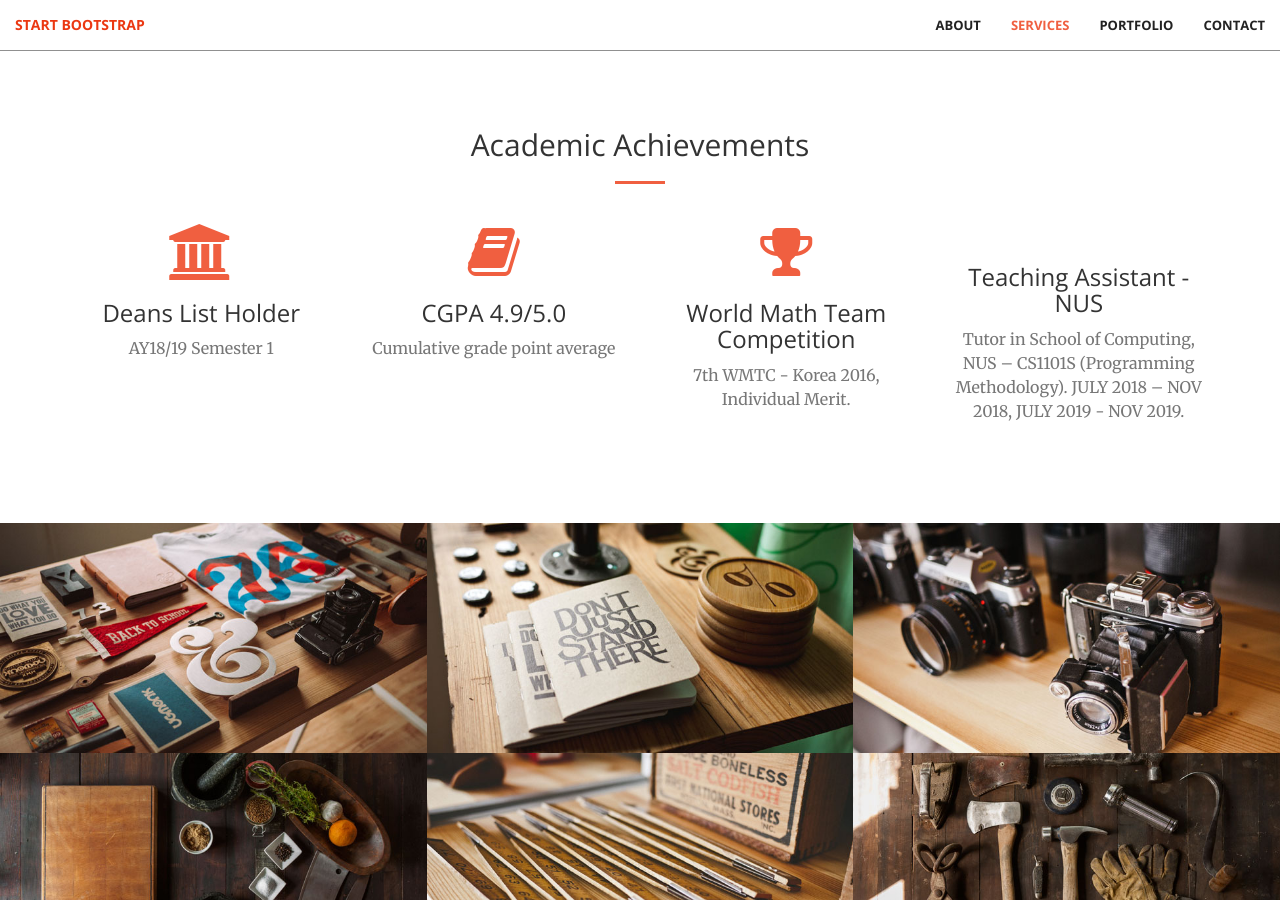
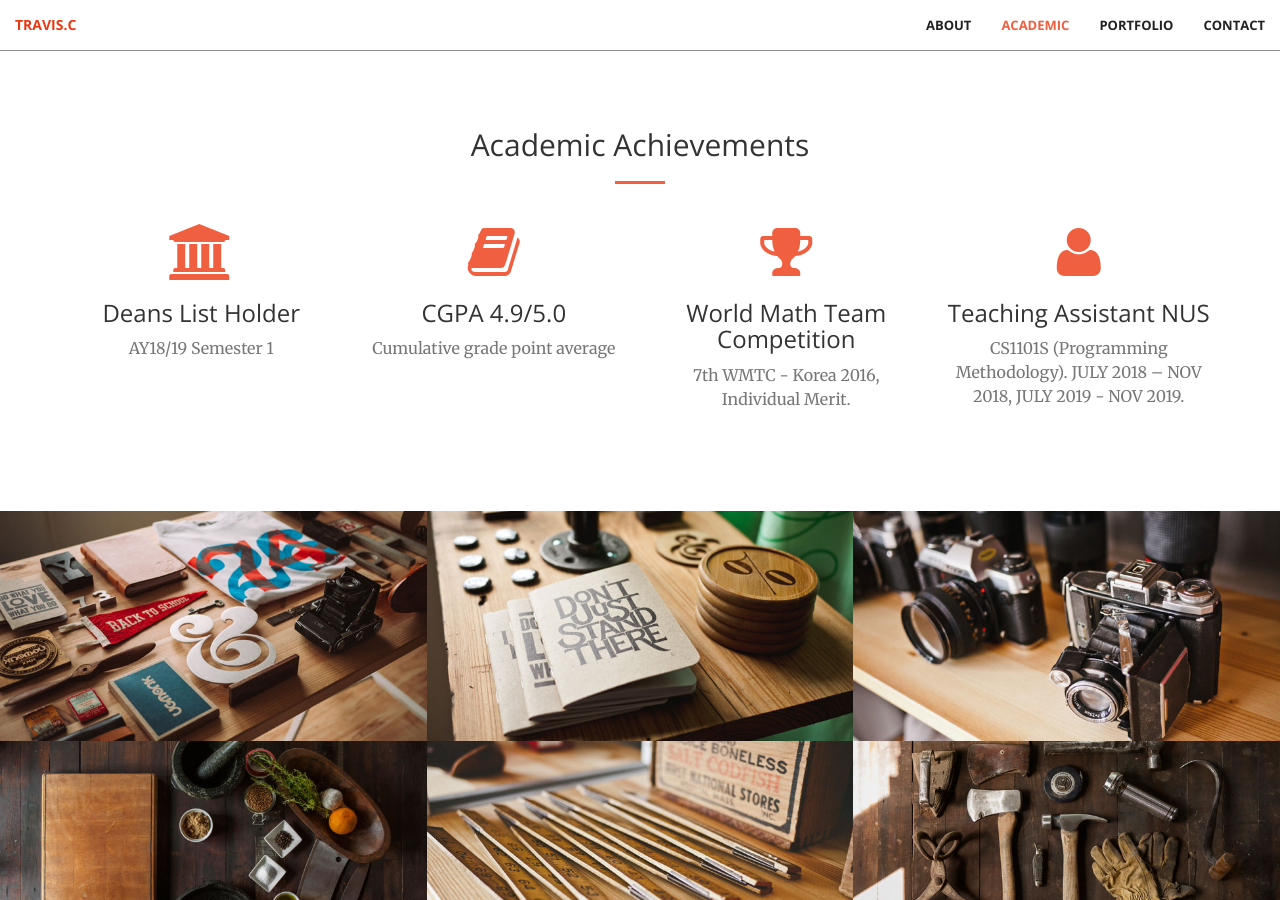
Before and after one commit to GilgameshTC/gilgameshtc.github.io-old, a Jekyll site: the page built from index.html, in a window 1280 px wide and 900 px high, scrolled down 1290 px. Built offline with Jekyll 4.4.1, drawn with Linux system fonts in a browser that asks for light colours.

Commit message:
Modify Nav Bar

```diff
--- a/_includes/nav.html
+++ b/_includes/nav.html
@@ -8,7 +8,7 @@
                 <span class="icon-bar"></span>
                 <span class="icon-bar"></span>
             </button>
-            <a class="navbar-brand page-scroll" href="#page-top">Start Bootstrap</a>
+            <a class="navbar-brand page-scroll" href="#page-top">Travis.C</a>
         </div>
 
         <!-- Collect the nav links, forms, and other content for toggling -->
@@ -18,7 +18,7 @@
                     <a class="page-scroll" href="#about">About</a>
                 </li>
                 <li>
-                    <a class="page-scroll" href="#services">Services</a>
+                    <a class="page-scroll" href="#services">Academic</a>
                 </li>
                 <li>
                     <a class="page-scroll" href="#portfolio">Portfolio</a>
--- a/_includes/services.html
+++ b/_includes/services.html
@@ -32,9 +32,9 @@
             </div>
             <div class="col-lg-3 col-md-6 text-center">
                 <div class="service-box">
-                    <i class="fa fa-4x fa-user-o wow bounceIn text-primary" data-wow-delay=".3s"></i>
-                    <h3>Teaching Assistant - NUS</h3>
-                    <p class="text-muted">Tutor in School of Computing, NUS – CS1101S (Programming Methodology). JULY 2018 – NOV 2018, JULY 2019 - NOV 2019.</p>
+                    <i class="fa fa-4x fa-user wow bounceIn text-primary" data-wow-delay=".3s"></i>
+                    <h3>Teaching Assistant NUS</h3>
+                    <p class="text-muted">CS1101S (Programming Methodology). JULY 2018 – NOV 2018, JULY 2019 - NOV 2019.</p>
                 </div>
             </div>
         </div>
```
